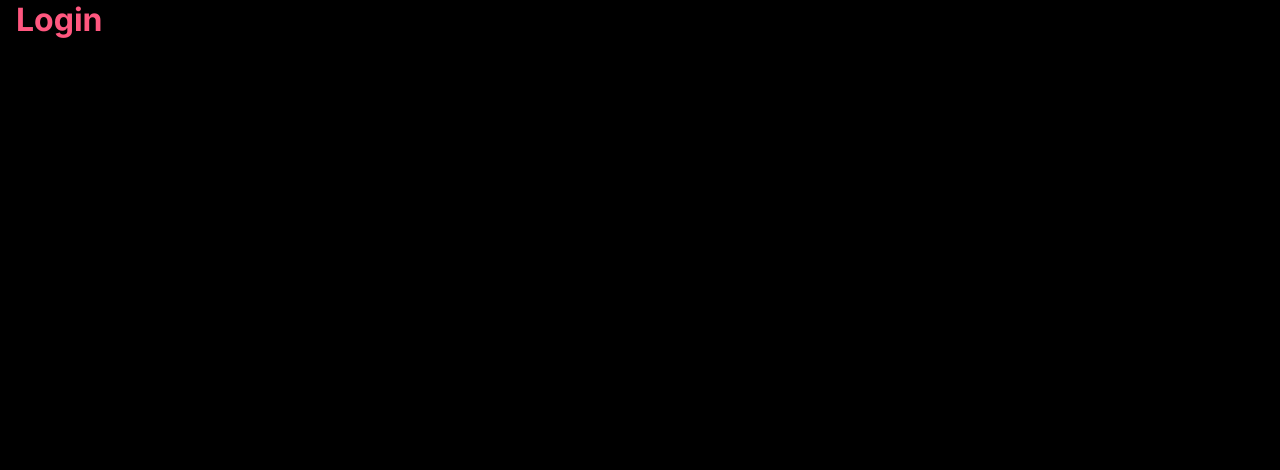
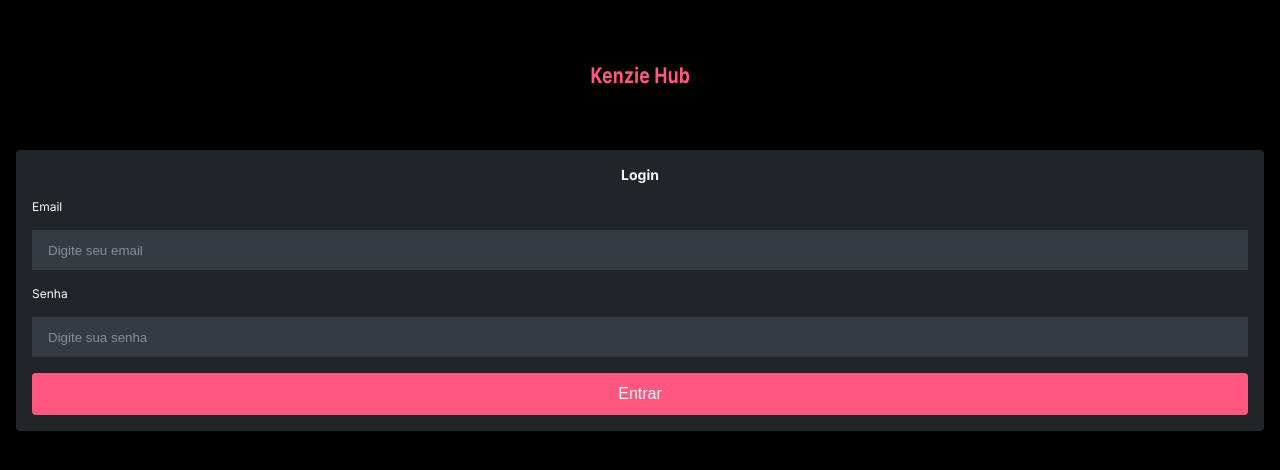
Before and after one commit to AndersonKeller/react-entrega-kenzie-hub-AndersonKeller, a React (Create React App) app: page /login in a window 1280 px wide. Shown: the top 470 px of the page. Built offline with nearby package versions, Linux system fonts and the light colour scheme.

Commit message:
create LoginForm

```diff
--- a/src/components/Button/index.jsx
+++ b/src/components/Button/index.jsx
@@ -1,5 +1,9 @@
 import { StyledButton } from "./styles";
-export function Button({ text, color }) {
+export function Button({ text, color, type }) {
   console.log(color);
-  return <StyledButton color={color}>{text}</StyledButton>;
+  return (
+    <StyledButton type={type} color={color}>
+      {text}
+    </StyledButton>
+  );
 }
--- a/src/components/Button/styles.js
+++ b/src/components/Button/styles.js
@@ -12,8 +12,4 @@ export const StyledButton = styled.button`
           background-color: var(--color-gray2);
           color: var(--color-gray0);
         `}
-
-  line-height: 21px;
-  font-weight: 500;
-  padding: 0.5rem 1rem;
 `;
--- a/src/components/Header/index.jsx
+++ b/src/components/Header/index.jsx
@@ -2,11 +2,15 @@ import { StyledHeader } from "./styles";
 import Logo from "../../../src/Logo.png";
 import { Button } from "../Button";
 
-export function Header() {
+export function Header({ isButton }) {
   return (
-    <StyledHeader>
+    <StyledHeader isButton={isButton}>
       <img src={Logo} alt="" />
-      <Button color={"header"} text={"Voltar"}></Button>
+      {isButton ? (
+        <Button type={"button"} color={"header"} text={"Voltar"}></Button>
+      ) : (
+        ""
+      )}
     </StyledHeader>
   );
 }
--- a/src/components/Header/styles.js
+++ b/src/components/Header/styles.js
@@ -1,9 +1,16 @@
-import styled from "styled-components";
+import styled, { css } from "styled-components";
 
 export const StyledHeader = styled.header`
   height: 150px;
   color: var(--color-primary);
   display: flex;
   align-items: center;
-  justify-content: space-between;
+  ${({ isButton }) =>
+    isButton
+      ? css`
+          justify-content: space-between;
+        `
+      : css`
+          justify-content: center;
+        `}
 `;
--- a/src/pages/Login/index.jsx
+++ b/src/pages/Login/index.jsx
@@ -1,4 +1,19 @@
-import { StyledTitle } from "./styles";
+import { Button } from "../../components/Button";
+import { Header } from "../../components/Header";
+import { StyledForm } from "../../styles/StyledForm";
+
 export function Login() {
-  return <StyledTitle>Login</StyledTitle>;
+  return (
+    <>
+      <Header isButton={false}></Header>
+      <StyledForm>
+        <h2>Login</h2>
+        <label htmlFor="email">Email</label>
+        <input id="email" type="email" placeholder="Digite seu email" />
+        <label htmlFor="password">Senha</label>
+        <input id="password" type="password" placeholder="Digite sua senha" />
+        <Button type={"submit"} color={"default"} text={"Entrar"}></Button>
+      </StyledForm>
+    </>
+  );
 }
--- a/src/pages/Login/styles.js
+++ /dev/null
@@ -1,5 +0,0 @@
-import styled from "styled-components";
-
-export const StyledTitle = styled.h1`
-  color: var(--color-primary);
-`;
--- a/src/pages/Register/index.jsx
+++ b/src/pages/Register/index.jsx
@@ -4,7 +4,7 @@ import { StyledForm } from "../../styles/StyledForm";
 export function Register() {
   return (
     <>
-      <Header></Header>
+      <Header isButton={true}></Header>
       <StyledForm>
         <h2>Crie sua conta</h2>
         <p>Rapido e grátis, vamos nessa</p>
@@ -26,7 +26,7 @@ export function Register() {
           <option value="Segundo módulo">Segundo módulo</option>
           <option value="Terceiro módulo">Terceiro módulo</option>
         </select>
-        <Button color={"default"} text={"Cadastrar"} type="submit"></Button>
+        <Button type={"submit"} color={"default"} text={"Cadastrar"}></Button>
       </StyledForm>
     </>
   );
--- a/src/styles/global.js
+++ b/src/styles/global.js
@@ -38,5 +38,6 @@ export const GLobalStyles = createGlobalStyle`
         font-weight: 500;
         line-height: 26px;
         border: none;
+        padding: 0.5rem 1rem;
     }
 `;
```
